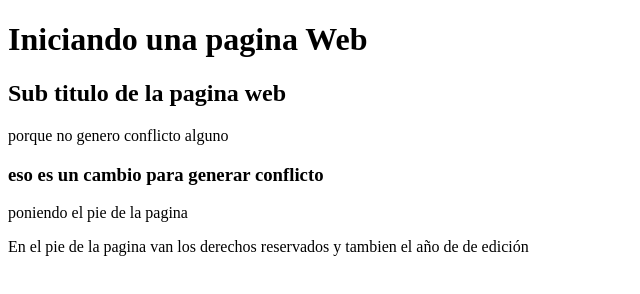
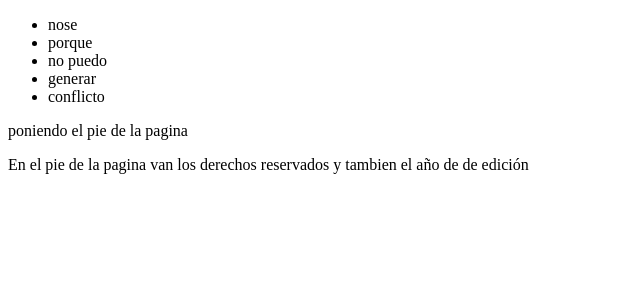
Before and after one commit to santi343/27-nov-2020, a plain HTML site: page index.html in a window 1280 px wide. Shown: the whole page, without its empty margins (0-640 px from the left). Drawn offline with Linux system fonts and the light colour scheme.

Commit message:
cuarto conflito seguro

```diff
--- a/index.html
+++ b/index.html
@@ -6,15 +6,14 @@
 	<title>Document</title>
 </head>
 <body>
-	<header>
-		<hgroup>
-			<h1>Iniciando una pagina Web</h1>
-			<h2>Sub titulo de la pagina web</h2>
-			<p>porque no genero conflicto alguno</p>
-			<h3>eso es un cambio para generar conflicto</h3>
 
-		</hgroup>
-	</header>
+	<ul>
+		<li>nose</li>
+		<li>porque </li>
+		<li>no puedo </li>
+		<li>generar</li>
+		<li>conflicto</li>
+	</ul>
 	<main>
 		<section>
 
```
